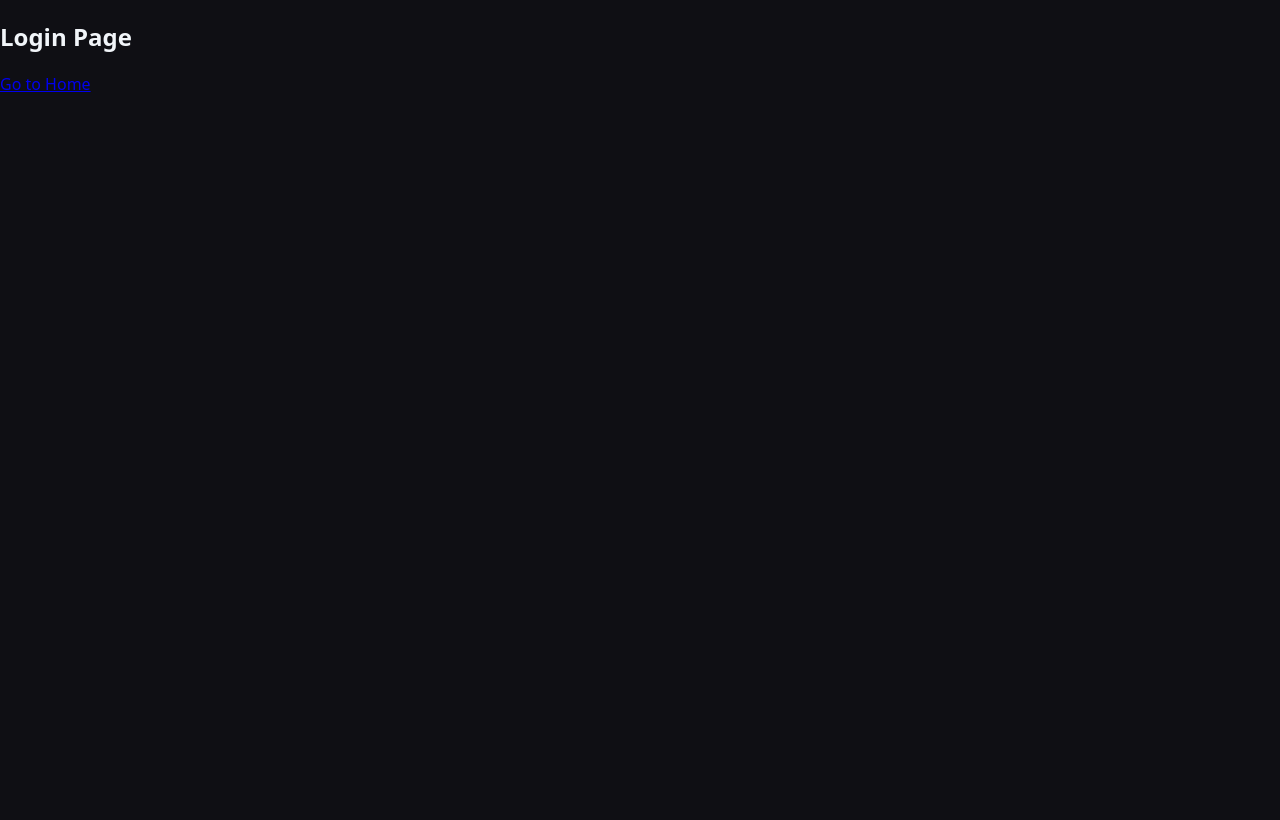
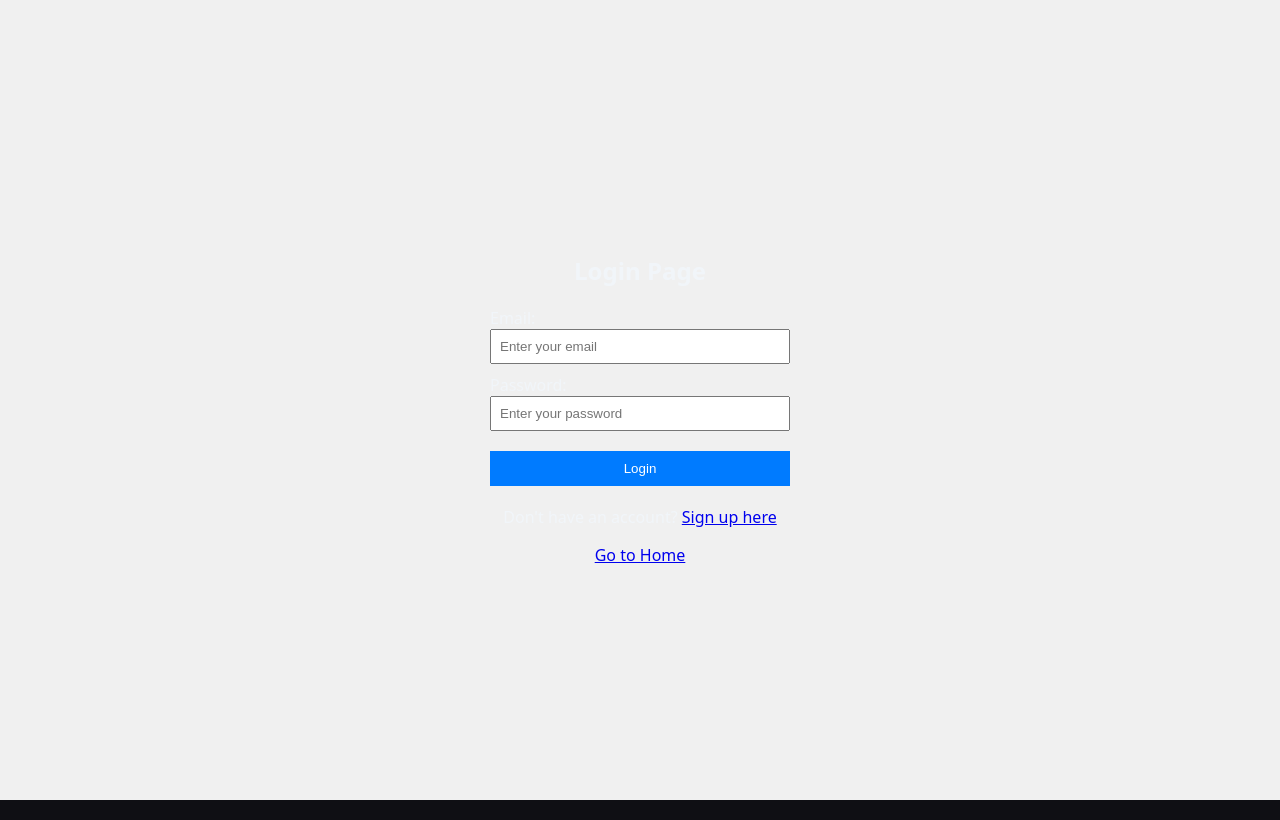
Before and after one commit to tyumu/Roamloid, a React (Vite) app: page /login in a window 1280 px wide. Built offline with nearby package versions, Linux system fonts and the light colour scheme.

Commit message:
ログインページ（仮）

```diff
--- a/src/components/pages/login.tsx
+++ b/src/components/pages/login.tsx
@@ -2,8 +2,16 @@ import React from "react";
 import {Link} from "react-router-dom";
 const Login = () => {
     return (
-        <div>
+        <div style={{ display: 'flex', flexDirection: 'column', alignItems: 'center', justifyContent: 'center', height: '100vh', backgroundColor: '#f0f0f0' }}>
             <h2>Login Page</h2>
+            <form style={{ display: 'flex', flexDirection: 'column', width: '300px' }}>
+                <label htmlFor="email">Email:</label>
+                <input type="text" id="email" placeholder="Enter your email" style={{ marginBottom: '10px', padding: '8px' }} />
+                <label htmlFor="password">Password:</label>
+                <input type="password" id="password" placeholder="Enter your password" style={{ marginBottom: '20px', padding: '8px' }} />
+                <button type="submit" style={{ padding: '10px', backgroundColor: '#007bff', color: 'white', border: 'none', cursor: 'pointer' }}>Login</button>
+            </form>
+            <p style={{ marginTop: '20px' }}>Don't have an account? <Link to="/register">Sign up here</Link></p>
             <Link to="/">Go to Home</Link>
         </div>
     );
```
